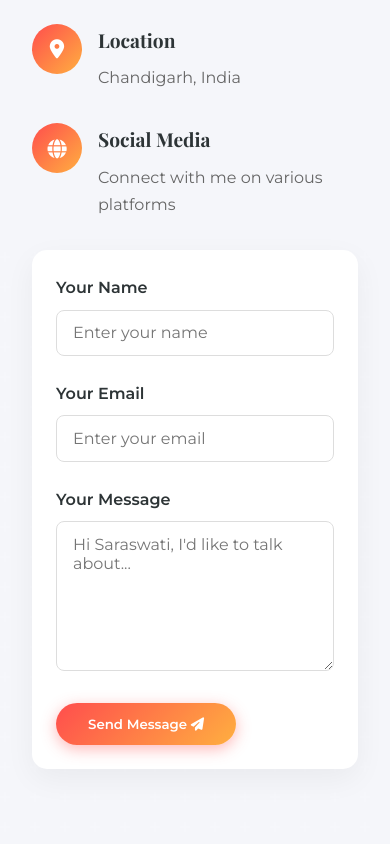
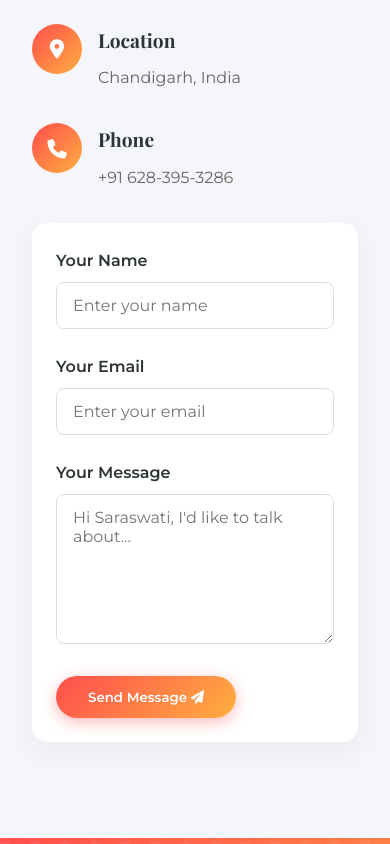
Before and after one commit to saraswati1664/Saras-Portfolio, a plain HTML site: page index.html in a window 390 px wide. Shown: the part 7720-8564 px from the top of the page. Drawn offline with nearby package versions, Linux system fonts and the light colour scheme.

Commit message:
phone no.

```diff
--- a/index.html
+++ b/index.html
@@ -243,10 +243,10 @@
         </div>
         <div class="contact-item">
           <div class="contact-icon">
-            <i class="fas fa-globe"></i>
+            <i class="fa-solid fa-phone" style="color: #ffffff;"></i>
           </div>
           <div class="contact-text">
-            <a href="#social-section" target="_blank"><h3>Social Media</h3><p>Connect with me on various platforms</p></a>
+            <a href="#social-section" target="_blank"><h3>Phone</h3><p>+91 628-395-3286</p></a>
             </div>
          </div>
       </div>
```
